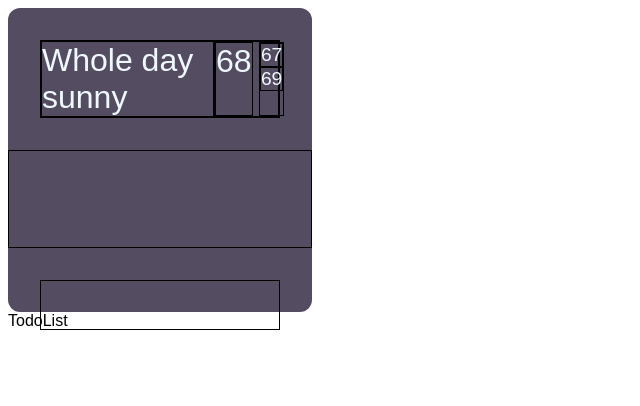
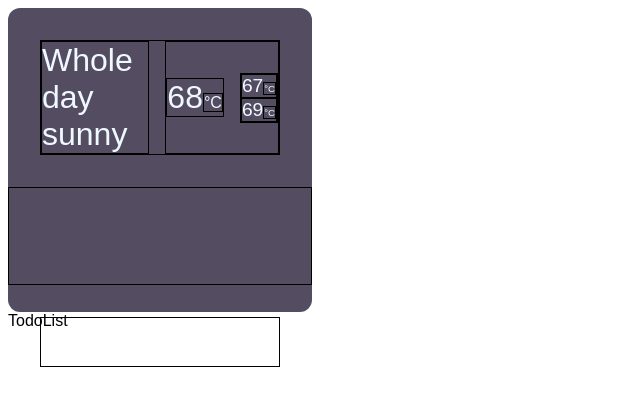
Before and after one commit to krispyre/desktop, a React (Vite) app: page / in a window 1280 px wide. Shown: the top 406 px of the page, without its empty margins (0-640 px from the left). Built offline with nearby package versions, Linux system fonts and the light colour scheme; no server answers; a web font is replaced by a local one.

Commit message:
more styling titlebar

```diff
--- a/src/components/weather.css
+++ b/src/components/weather.css
@@ -11,24 +11,32 @@
   display: flex;
   flex-direction: column;
   gap: 1em;
-}
 
-.weather * {
+  * {
     border: 1px solid black;
   }
 
-.weather > #topBar {
+  #topBar {
     display: flex;
     flex-direction: row;
     justify-content: space-between;
-}
-#info {
+
+    gap: 0.5em;
   }
   #temps {
     display: flex;
     flex-direction: row;
-  gap: 10%;
+    align-items: center;
+    text-align: right;
+    gap: 0.5em;
   }
+  .tempUnit {
+    font-size: 0.5em;
+  }
+
+  /* #temps *::after {
+  content: "owo";
+} */
   #curTemp {
     text-align: left;
     vertical-align: middle;
@@ -48,4 +56,6 @@
 
   #warnings {
     min-height: 20%;
+    align-content: flex-end;
   }
+}
--- a/src/components/weather.tsx
+++ b/src/components/weather.tsx
@@ -13,6 +13,8 @@ const Weather = () => {
   const [curTemp, setCurTemp] = useState(68);
   const [minTemp, setMinTemp] = useState(67);
   const [maxTemp, setMaxTemp] = useState(69);
+
+  const [tempUnit, setTempUnit] = useState("°C");
 
   useEffect(() => {
     /* for max min temp */
@@ -53,10 +55,19 @@ const Weather = () => {
       <div id="topBar">
         <div id="info">Whole day sunny</div>
         <div id="temps">
-          <div id="curTemp">{curTemp}</div>
+          <div id="curTemp">
+            {curTemp}
+            <span className="tempUnit">{tempUnit}</span>
+          </div>
           <div id="tempRange">
-            <div>{minTemp}</div>
-            <div>{maxTemp}</div>
+            <div>
+              {minTemp}
+              <span className="tempUnit">{tempUnit}</span>
+            </div>
+            <div>
+              {maxTemp}
+              <span className="tempUnit">{tempUnit}</span>
+            </div>
           </div>
         </div>
       </div>
```
Lines whose indentation alone changed are shown as unchanged.
